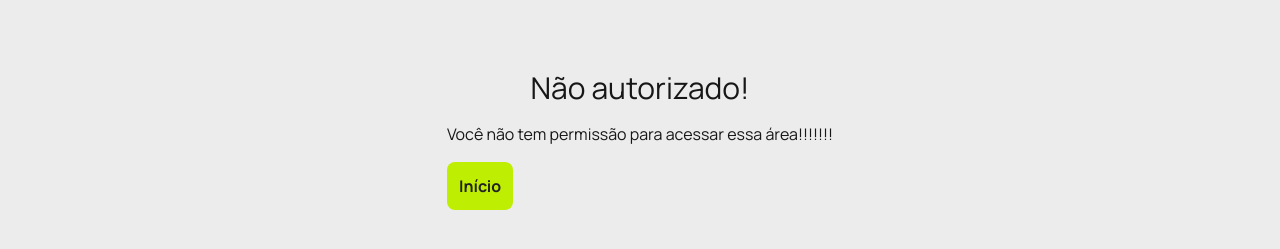
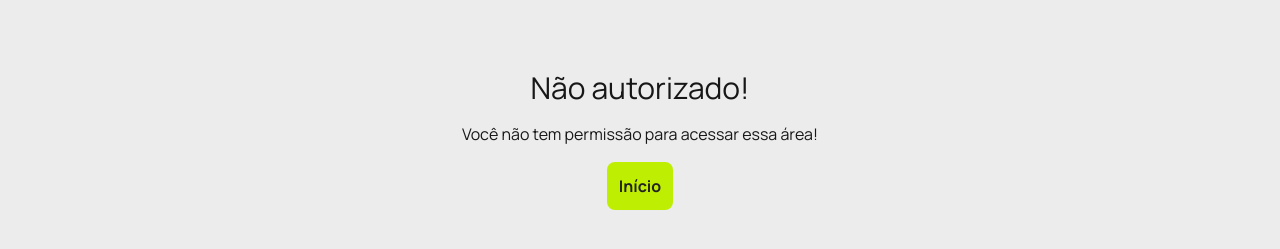
Before and after one commit to guerreiru/conecta, a Next.js app: page /unauthorized in a window 1280 px wide. Shown: the part 293-542 px from the top of the page. Built offline with nearby package versions, Linux system fonts and the light colour scheme; no server answers.

Commit message:
fix: improve layout and accessibility of UnauthorizedPage

```diff
--- a/src/app/(public)/unauthorized/page.tsx
+++ b/src/app/(public)/unauthorized/page.tsx
@@ -4,14 +4,16 @@ import Link from "next/link";
 export default function UnauthorizedPage() {
   return (
     <main className="min-h-[calc(100vh-65px)] grid place-items-center">
-      <div className="grid gap-4">
-        <h1 className="text-3xl text-center">Não autorizado!</h1>
-        <div>
-          <p>Você não tem permissão para acessar essa área!!!!!!!</p>
+      <div className="grid gap-4 text-center">
+        <h1 className="text-3xl">Não autorizado!</h1>
+
+        <p>Você não tem permissão para acessar essa área!</p>
+
+        <div className="flex justify-center">
+          <Link href="/">
+            <Button>Início</Button>
+          </Link>
         </div>
-        <Link href="/">
-          <Button>Início</Button>
-        </Link>
       </div>
     </main>
   );
```
